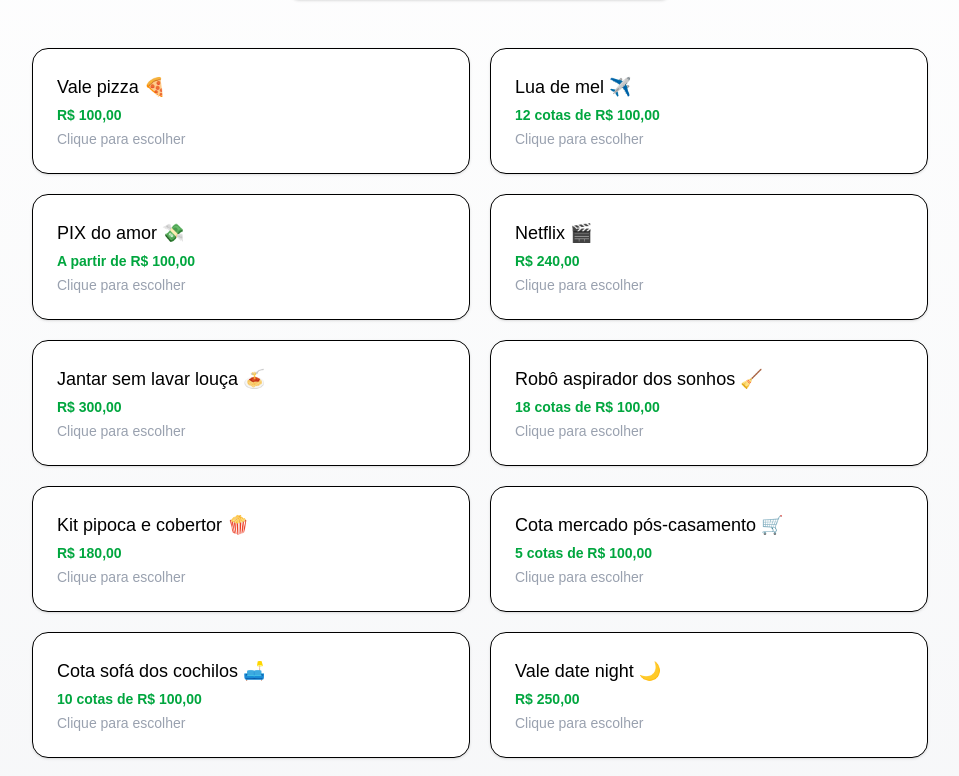
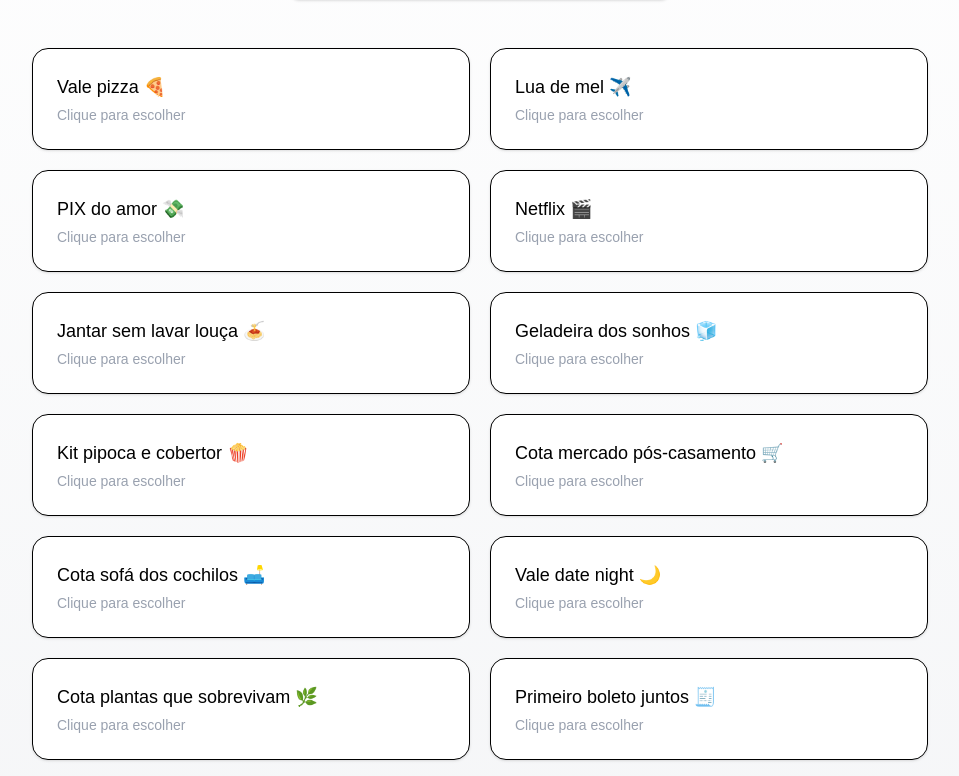
Before and after one commit to matheus-pimentel11/casamento-jullyane-gabriel, a React (Vite) app: page / in a window 1280 px wide. Shown: the part 3482-4258 px from the top of the page, without its empty margins (160-1119 px from the left). Built offline with nearby package versions, Linux system fonts and the light colour scheme; no server answers; the database is empty.

Commit message:
Descrição das alterações

```diff
--- a/src/components/GiftList.jsx
+++ b/src/components/GiftList.jsx
@@ -8,7 +8,7 @@ const gifts = [
   "PIX do amor 💸",
   "Netflix 🎬",
   "Jantar sem lavar louça 🍝",
-  "Robô aspirador dos sonhos 🧹",
+  "Geladeira dos sonhos 🧊",
   "Kit pipoca e cobertor 🍿",
   "Cota mercado pós-casamento 🛒",
   "Cota sofá dos cochilos 🛋️",
@@ -28,7 +28,7 @@ const giftPrices = {
   "PIX do amor 💸": "A partir de R$ 100,00",
   "Netflix 🎬": "R$ 240,00",
   "Jantar sem lavar louça 🍝": "R$ 300,00",
-  "Robô aspirador dos sonhos 🧹": "18 cotas de R$ 100,00",
+  "Geladeira dos sonhos 🧊": "18 cotas de R$ 166,66",
   "Kit pipoca e cobertor 🍿": "R$ 180,00",
   "Cota mercado pós-casamento 🛒": "5 cotas de R$ 100,00",
   "Cota sofá dos cochilos 🛋️": "10 cotas de R$ 100,00",
@@ -142,9 +142,7 @@ export default function GiftList() {
                   {gift}
                 </div>
 
-                <div className="text-sm font-semibold text-green-600 mt-1">
-                  {giftPrices[gift]}
-                </div>
+
 
                 <div className="text-sm text-gray-400 mt-1">
                   {taken ? "Já escolhido 💔" : "Clique para escolher"}
```
